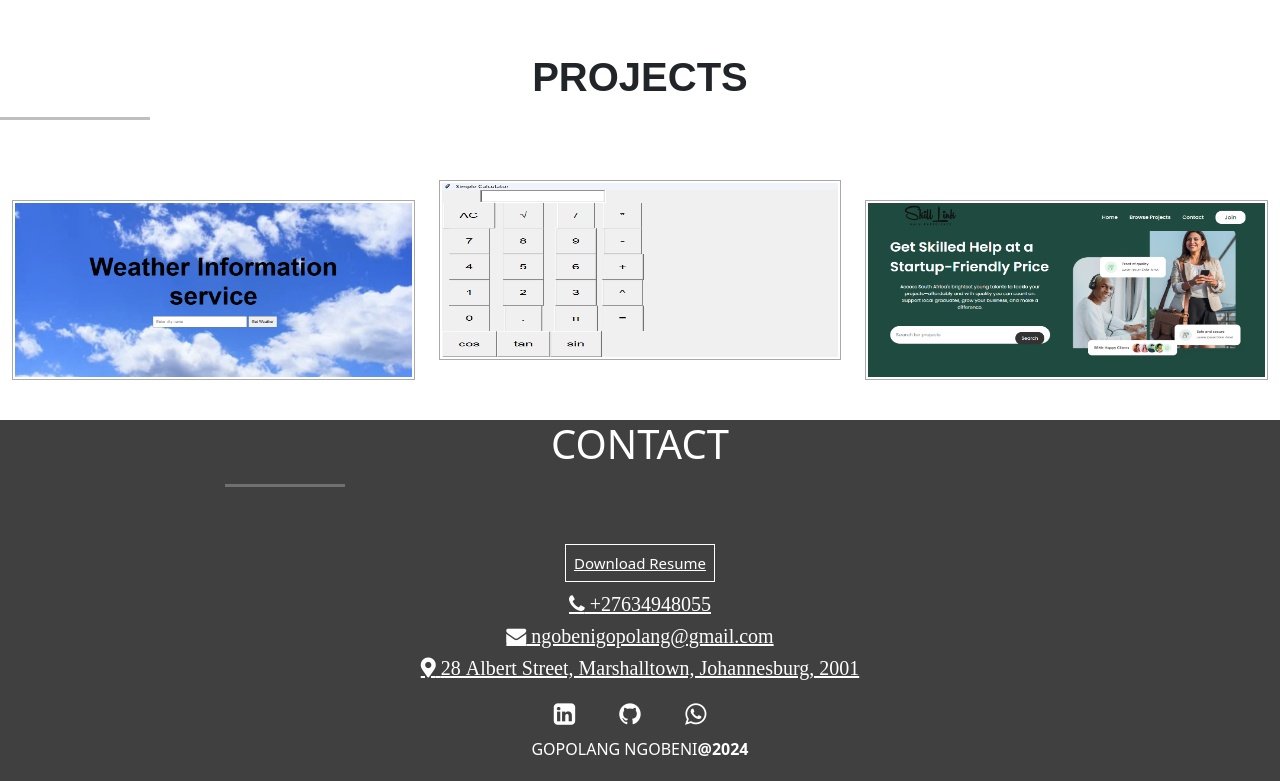
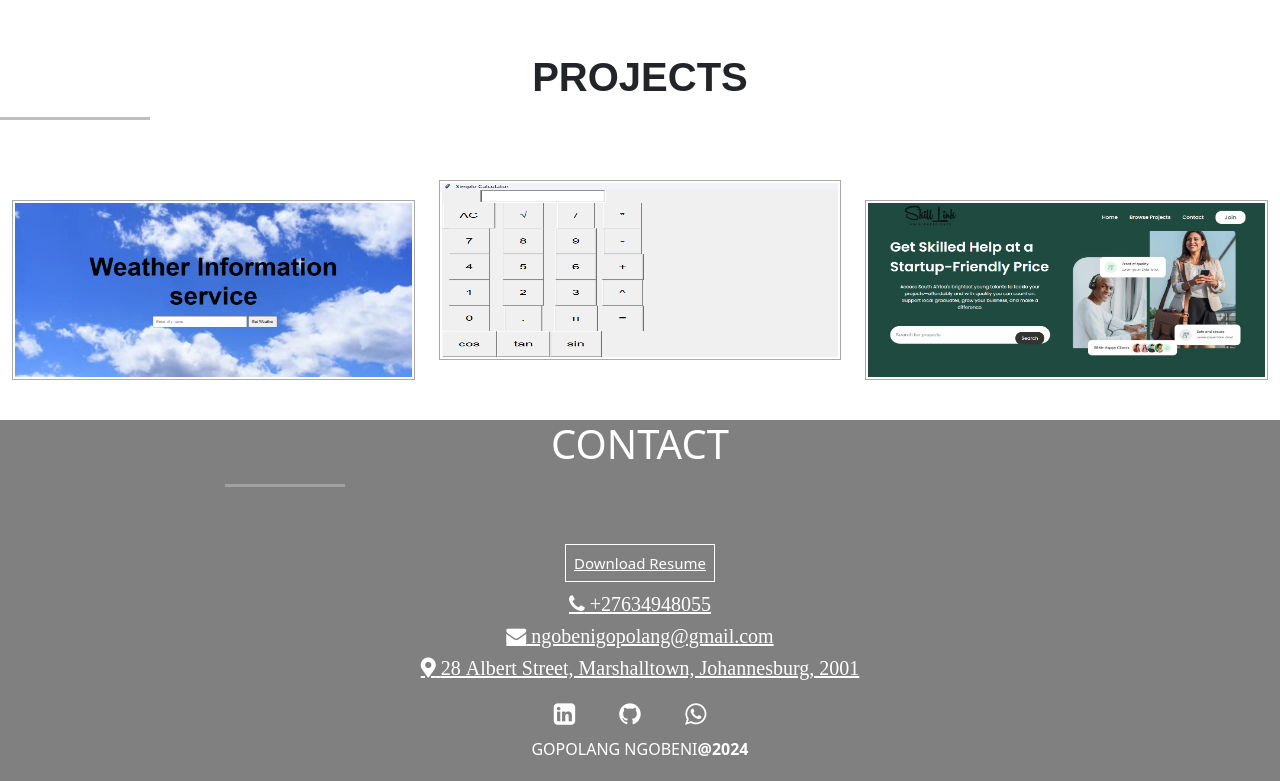
Before and after one commit to GopolangNgobeni/Personal_Webside, a plain HTML site: page index.html in a window 1280 px wide. Shown: the part 1916-2697 px from the top of the page. Drawn offline with nearby package versions, Linux system fonts and the light colour scheme.

Commit message:
Update style.css

```diff
--- a/style.css
+++ b/style.css
@@ -65,7 +65,7 @@ html{
     line-height: 2rem;
 }
 .footer-whole{
-    background-color:rgb(64,64,64);
+    background-color:rgb(128,128,128);
     margin-top: 20px;
     padding: 0px;
 }
```
